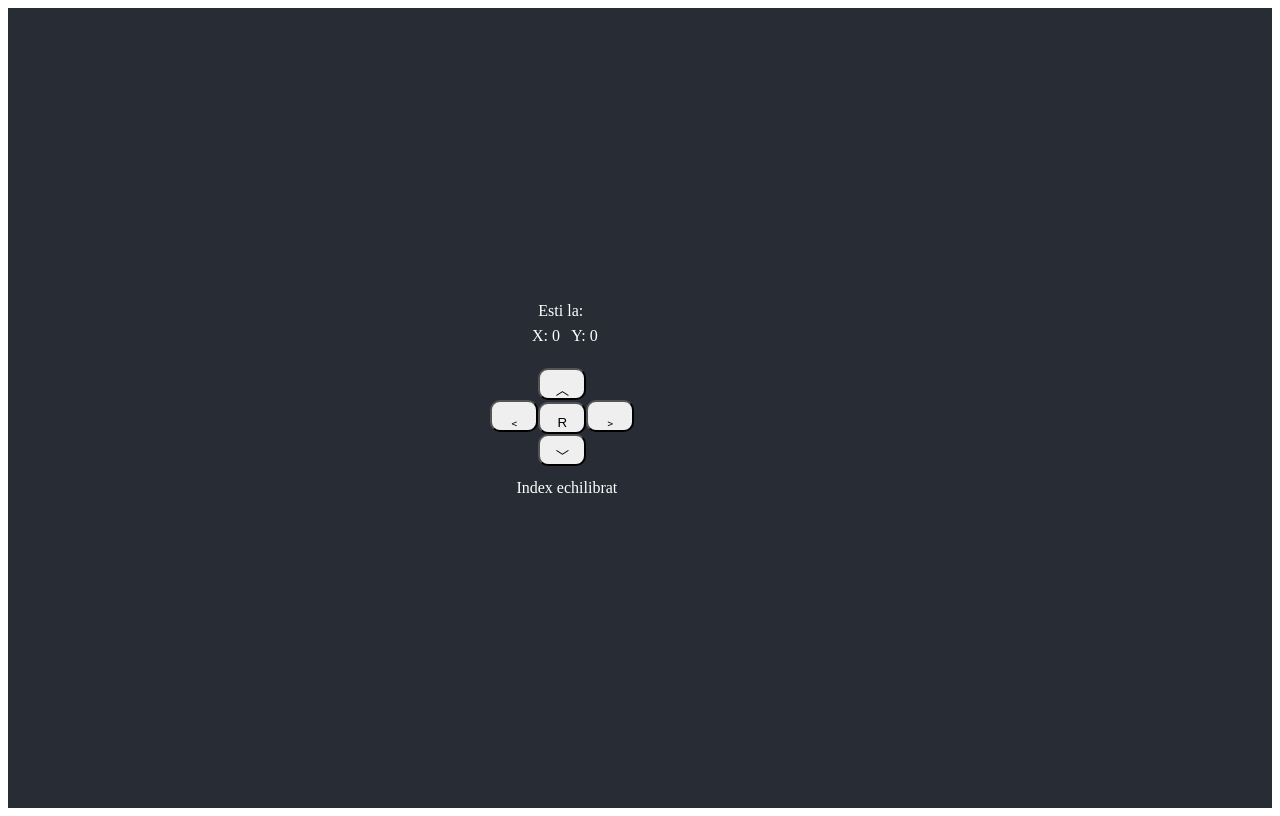
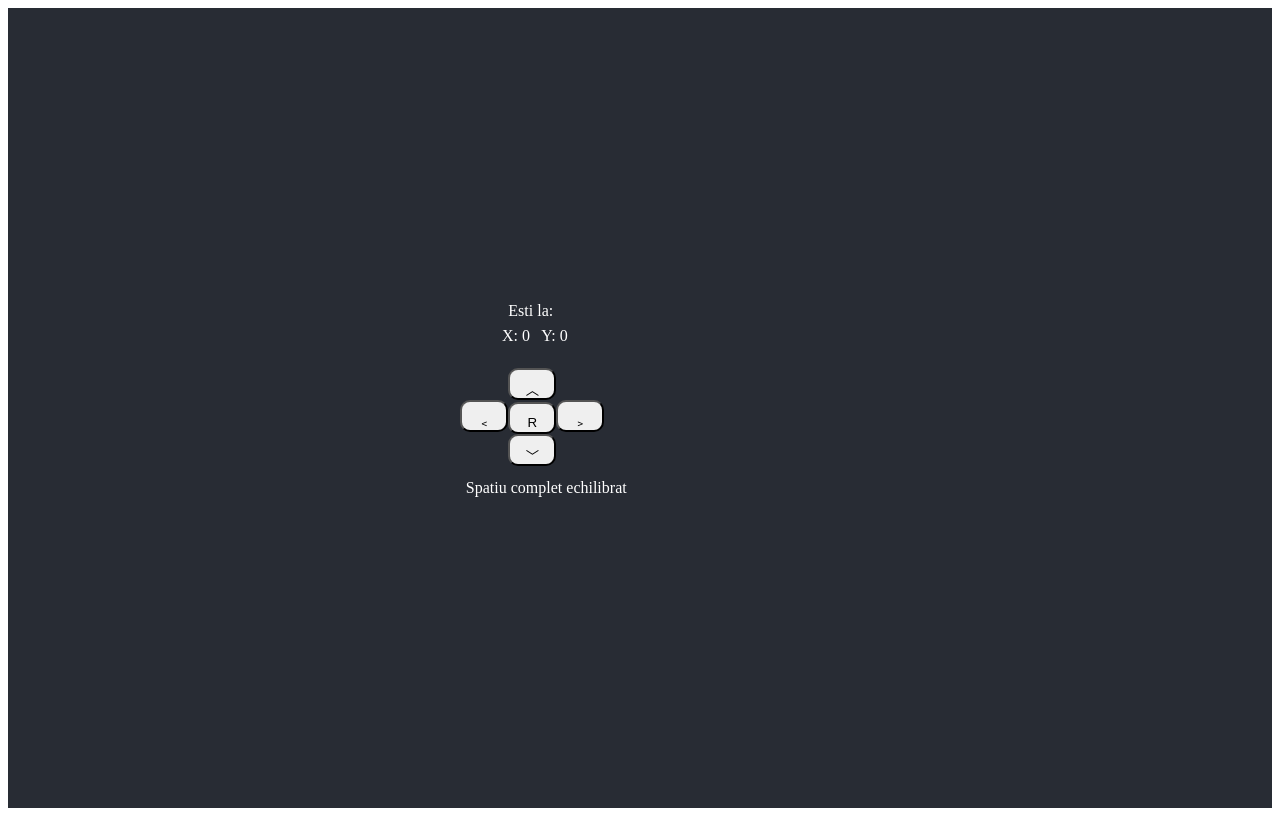
Before and after one commit to Andrei6700/controller-buttons, a React (Create React App) app: page / in a window 1280 px wide. Built offline with nearby package versions, Linux system fonts and the light colour scheme; the HTML template or start-up script is replaced by a standard one.

Commit message:
Fixing the text positioning under the buttons

```diff
--- a/src/App.css
+++ b/src/App.css
@@ -39,7 +39,7 @@ IndexController {
   justify-content:space-around;
   }
 
-.ceva{
+.ceva{ /*pozitiv*/
   position: relative;
   height: auto;
   display: block;
@@ -47,13 +47,35 @@ IndexController {
   justify-content: center;
   text-align: center;
   top: 5em;
-  left: -171%;
+  left: -128%;
   right: 10%;
+}
 
+.ceva1{ /*negativ*/
+  position: relative;
+  height: auto;
+  display: block;
+  align-items: center;
+  justify-content: center;
+  text-align: center;
+  top: 5em;
+  left: -128%;
+  right: 10%;
+}
+
+.ceva2{  /*echilibrat*/
+  position: relative;
+  height: auto;
+  display: block;
+  align-items: center;
+  justify-content: center;
+  text-align: center;
+  top: 5em;
+  left: -120%;
+  right: 10%;
 }
 
 p{
-  display: inline;
   position: relative;top: 50px; left: 0px;
 }
 
--- a/src/App.js
+++ b/src/App.js
@@ -73,14 +73,14 @@ function IndexState({ index0, index1 }) {
   if (index1  + index0 >0 ) {
     return (
       <div style={{color:'green'}}>
-        <p className='ceva'>Index Pozitiv!</p>
+        <p className='ceva'>Spatiu complet pozitiv!</p>
       </div>
     )
   }
   else if (index1 + index0 < 0) {
     return (
       <div style={{color:'red'}}>
-        <p className='ceva'>Index negativ!</p>
+        <p className='ceva1'>Spatiu complet negativ!</p>
       </div>
     )
   }
@@ -88,7 +88,7 @@ function IndexState({ index0, index1 }) {
   else if ((index1 == 0 && index0 == 0) || (index0 != index1)) {
     return (
       <div style={{color:'white'}}>
-        <p className='ceva'>Index echilibrat</p>
+        <p className='ceva2'>Spatiu complet echilibrat</p>
       </div>
     )
   }
```
Also changed, not shown: 1 other file (tests, documents, lock files or other folders).
